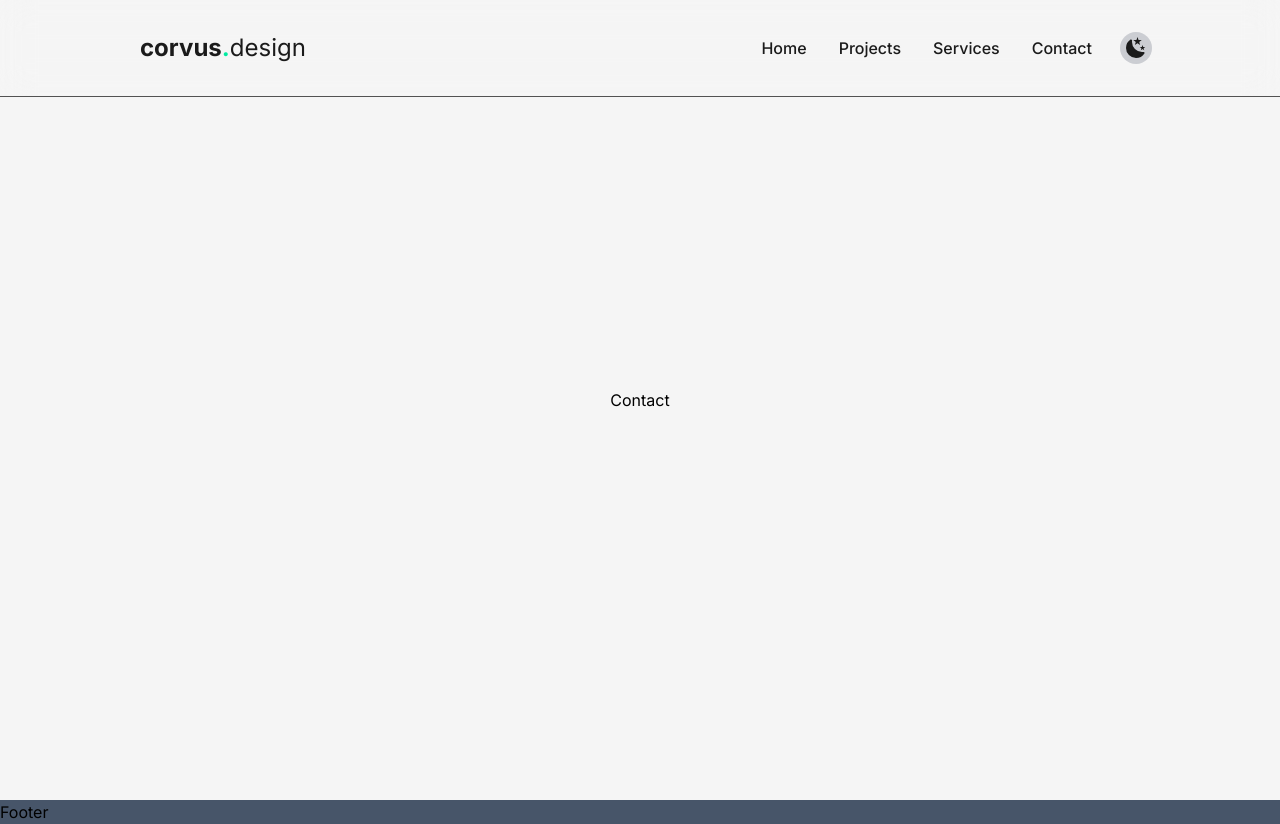
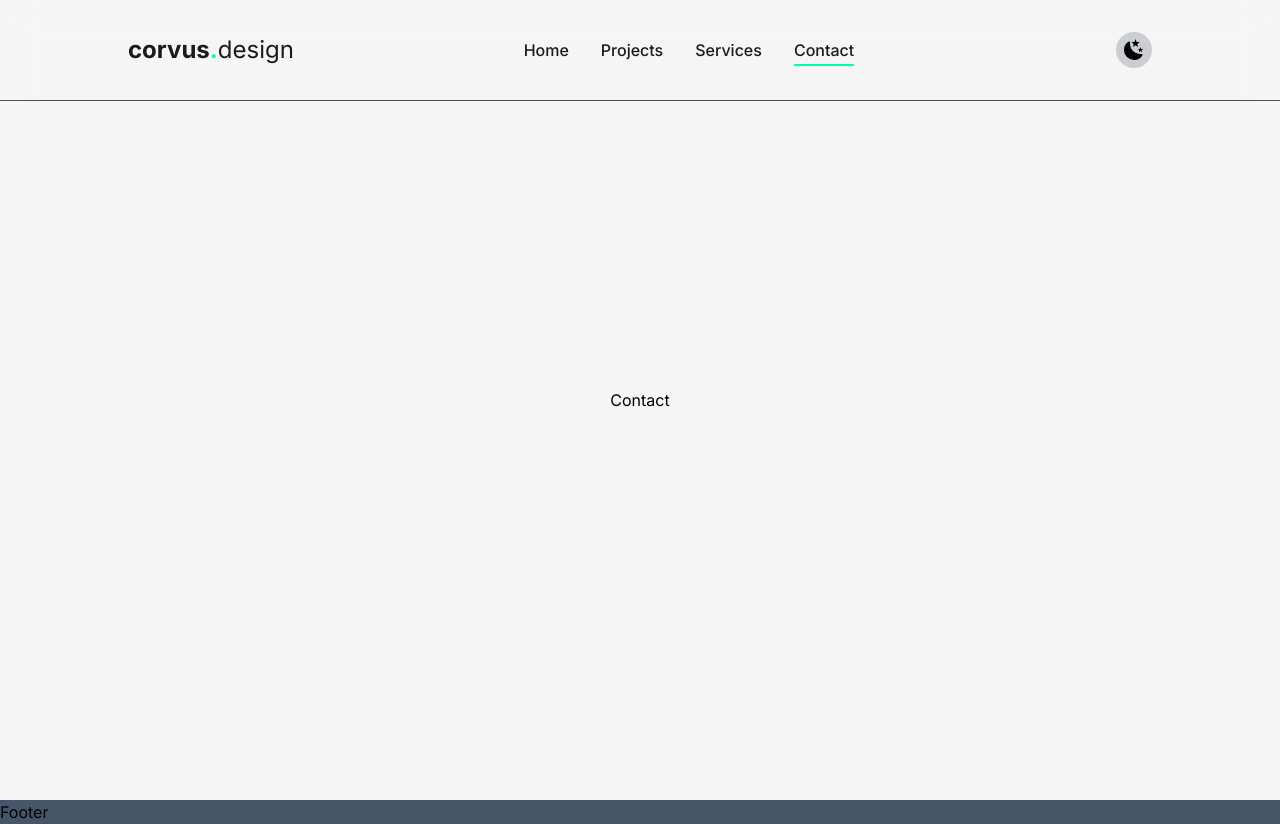
Before and after one commit to vojmax/Corvus, a Next.js app: page /contact in a window 1280 px wide. Built offline with nearby package versions, Linux system fonts and the light colour scheme.

Commit message:
added custom link component for active links in nav with animation

```diff
--- /dev/null
+++ b/components/CustomLink.js
@@ -0,0 +1,19 @@
+import Link from "next/link";
+import { usePathname } from "next/navigation";
+
+export default function CustomLink({ href, title, className }) {
+	const path = usePathname();
+
+	return (
+		<Link href={href} className={`mr-8 relative group ${className}`}>
+			{title}
+			<span
+				className={`h-[2px] w-0 inline-block transition-[width] group-hover:w-full ease duration-200 bg-highlight absolute left-0 -bottom-1 ${
+					path === href ? "w-full" : "w-0"
+				}`}
+			>
+				&nbsp;
+			</span>
+		</Link>
+	);
+}
--- a/components/NavBar.js
+++ b/components/NavBar.js
@@ -4,43 +4,30 @@ import Link from "next/link";
 import React from "react";
 import useThemeSwitcher from "@/hooks/useThemeSwitcher";
 import { MoonIcon, SunIcon } from "./Icons";
+import CustomLink from "./CustomLink";
 
 function NavBar() {
 	const [mode, setMode] = useThemeSwitcher();
 
 	return (
-		<header className="fixed z-50 flex  backdrop-blur-lg  justify-between w-full px-32 py-8 font-medium border-b border-b-neutral-600 text-dark dark:text-light ">
-			<Link href="/" className="flex items-center">
-				<span className="ml-3 text-2xl font-bold">corvus</span>
-				<span className="text-secondaryHighlight text-2xl font-bold dark:text-highlight">
-					.
-				</span>
+		<header className="fixed z-50 flex  backdrop-blur-lg  justify-between w-full px-32 py-8 font-medium border-b border-b-neutral-600  ">
+			<Link href="/" className="flex items-center text-dark dark:text-light">
+				<span className=" text-2xl font-bold">corvus</span>
+				<span className="text-highlight text-2xl font-bold ">.</span>
 				<span className=" text-2xl font-normal">design</span>
 			</Link>
-			<nav className="flex flex-row items-center ">
-				<Link className="px-4 " href="/">
-					Home
-				</Link>
-				<Link className="px-4 " href="/projects">
-					Projects
-				</Link>
-				<Link className="px-4" href="/services">
-					Services
-				</Link>
-				<Link className="px-4" href="/contact">
-					Contact
-				</Link>
-				<button
-					className="ml-3 bg-gray-500 bg-opacity-30  items-center justify-center rounded-full p-1"
-					onClick={() => setMode(mode === "light" ? "dark" : "light")}
-				>
-					{mode === "dark" ? (
-						<SunIcon className={"fill-dark"} />
-					) : (
-						<MoonIcon className={"fill-dark"} />
-					)}
-				</button>
+			<nav className="flex flex-row items-center text-dark dark:text-light">
+				<CustomLink href="/" title="Home" />
+				<CustomLink href="/projects" title="Projects" />
+				<CustomLink href="/services" title="Services" />
+				<CustomLink href="/contact" title="Contact" />
 			</nav>
+			<button
+				className=" bg-gray-500 bg-opacity-30  items-center justify-center rounded-full p-1.5 "
+				onClick={() => setMode(mode === "light" ? "dark" : "light")}
+			>
+				{mode === "dark" ? <SunIcon /> : <MoonIcon />}
+			</button>
 		</header>
 	);
 }
--- a/tailwind.config.js
+++ b/tailwind.config.js
@@ -17,7 +17,6 @@ module.exports = {
 				primary: "#B63E96", // 240,86,199
 				primaryDark: "#58E6D9", // 80,230,217
 				highlight: "#00ffae",
-				secondaryHighlight: "#00eba1",
 			},
 		},
 	},
```
